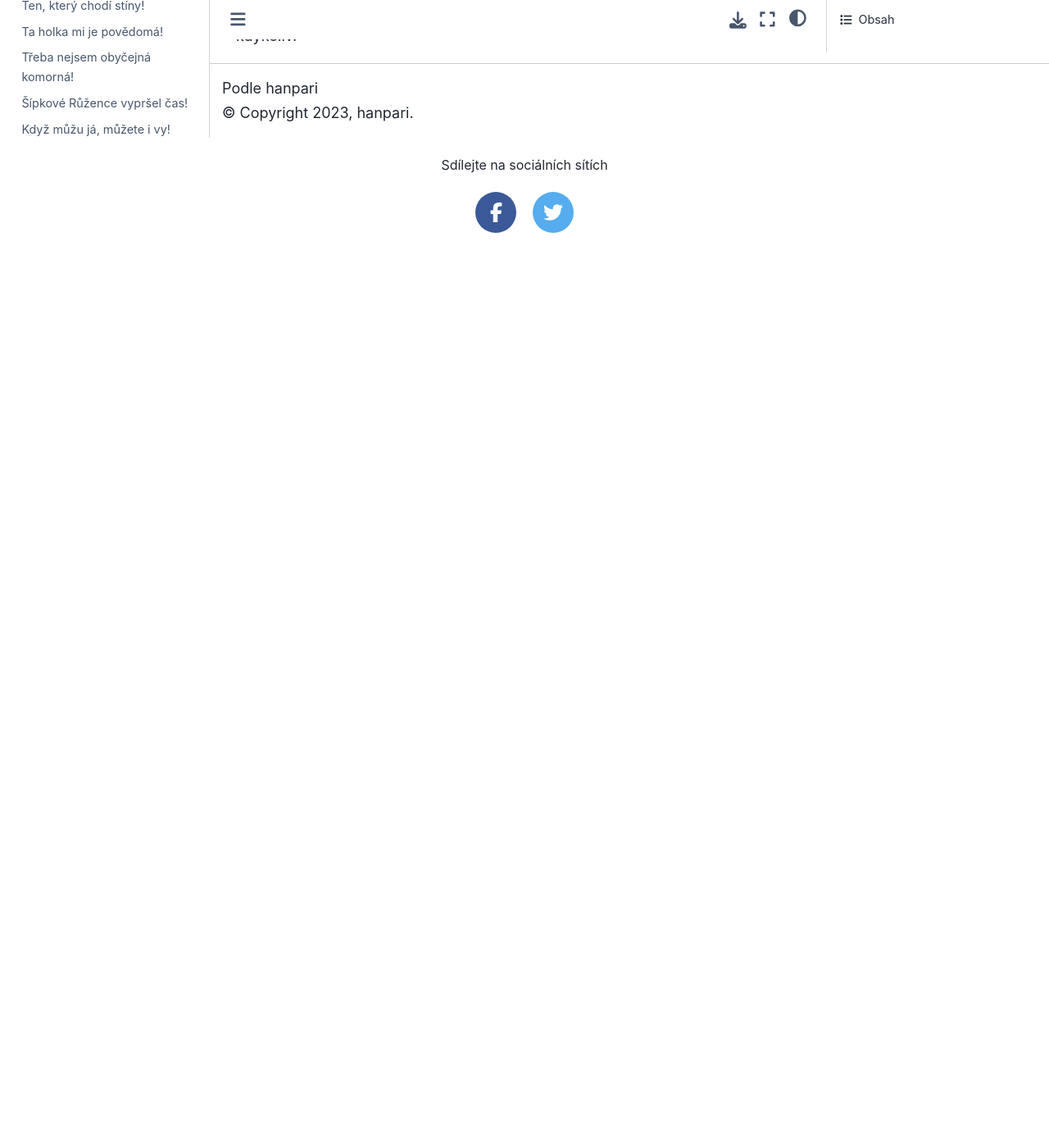
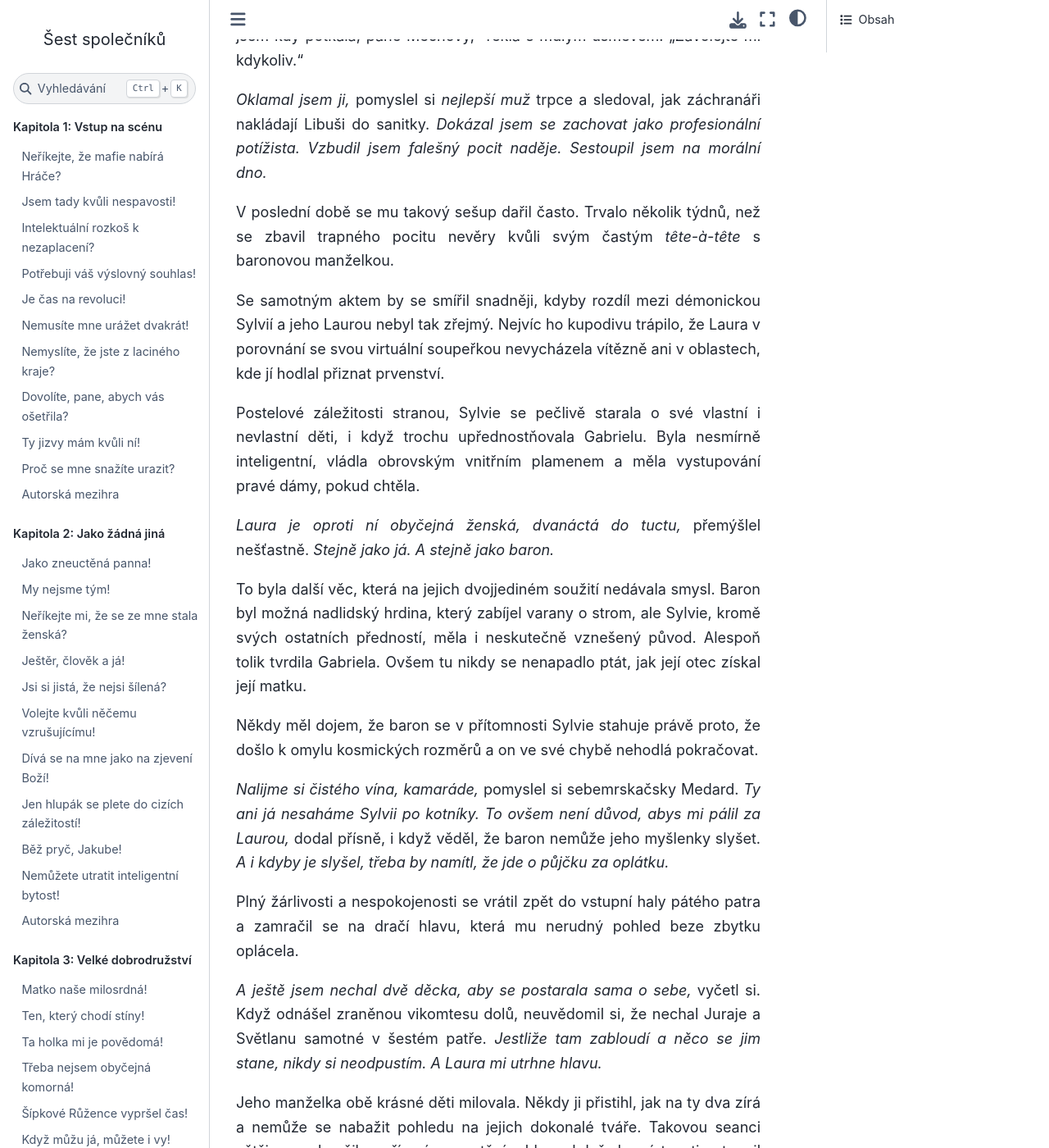
Before and after one commit to hanpari/sest-spolecniku, a Sphinx documentation site: the page built from source/sest_spolecniku/012-o-patro-dal/06.md, in a window 1280 px wide and 1400 px high, scrolled down 1632 px. Shown: the whole window at 82% size. Built offline with Sphinx 7.4.7 and the Sphinx Book theme 1.1.4, drawn with Linux system fonts in a browser that asks for light colours; pages that are not in the unit, such as notebooks, are missing from menus; before the commit the page ends 1916 px from its top, so only the background shows below that; some of the changed text lies outside the part shown.

Commit message:
Rajska jablka

```diff
--- a/source/sest_spolecniku/012-o-patro-dal/06.md
+++ b/source/sest_spolecniku/012-o-patro-dal/06.md
@@ -11,17 +11,17 @@
 
 "Dobrá, postarejte se o ni."
 
-Pyšný na svůj autoritativní tón (a také na to, že strážní bez řečí poslechli), Medard doprovodil Libuši až na lehátko uvnitř malého přístřešku. Žena nyní unaveně mlčela, ale až do poslední chvíle, dokud nevyšli ven, mu překotně vykládala tragický příběh vikomtesy z *Údolí plchů*.
+Pyšný na svůj autoritativní tón (a také na to, že strážní bez řečí poslechli), Medard doprovodil Libuši až na lehátko uvnitř přístřešku. Žena nyní unaveně mlčela, ale až do poslední chvíle, dokud nevyšli ven, mu překotně vykládala tragický příběh vikomtesy z *Údolí plchů*.
 
 *Není se co divit, že se nám vikomtesa nabídla jako na stříbrném podnose,* pomyslel si Medard. *Pokud ji někdo nezachrání, je vyřízená.*
 
 Barona velmi pobouřilo, když se dozvěděl, že vikomtesu hodlají prodat na černém trhu. Nejvíce mu ovšem vadilo, že otrokáři hodlají prodávat ženu ze šlechetného rodu, majitelku rozvinutého vnitřního plamene. To bylo proti zákonům gubernátorky *Červánkové Města* a uráželo to jeho stavovskou hrdost.
 
-Přes všechno své pobouření, baron se překvapivě nenabídl, že vyrazí na záchrannou akci, i když tím v zásadě odstoupil od svého závazku.
+Přes všechno své pobouření, baron se překvapivě nenabídl, že vyrazí na záchrannou akci, i když tím odstoupil od své přísahy. Nejspíš usoudil, že tohle není v jeho silách.
 
 "Pomůžete jí, že ano?" zeptala se Libuše, když zaslechli kvílení sanitky. "Řekla jsem vám, co jsem mohla. Pomůžete jí, pane Mechový? Ona si nezaslouží, aby ji prodali."
 
-Medard byl ve Hře dost dlouho, aby chápal, že baron z pohraničí nemá ve v *Červánkovém Městě* jakoukoliv šanci zasáhnout proti tamějšímu organizovanému zločinu. Nebylo těžké si představit, že černý trh kryjí vysoce postavení úředníci a mají z něj zisk.
+Medard byl ve Hře dost dlouho, aby chápal, že baron z pohraničí nemá v *Červánkovém Městě* jakoukoliv šanci zasáhnout proti tamějšímu organizovanému zločinu. Nebylo těžké si představit, že černý trh kryjí vysoce postavení úředníci a mají z něj zisk.
 
 *Špína vždy plave na hladině.*
 
@@ -29,8 +29,38 @@
 
 *Co by na mém místě udělal Záviš? Lhal by?*
 
-Potížista ve skutečnosti lhal málokdy, možná vůbec. Na jedné ze svých přednášek je upozornil, že lež vzbuzuje nedůvěru. "Lépe než lhát je vzbudit falešný dojem."
+Potížista ve skutečnosti lhal málokdy, možná vůbec. Na jedné ze svých přednášek je upozornil, že lež rodí nedůvěru. "Lépe než lhát je vzbudit falešný dojem."
 
 "Ozvu se vám," řekl proto Medard a vytáhl svůj omšelý telefon. "Nadiktujte mi své číslo."
 
-I když nic neslíbil, Libuše si s úlevou oddechla. "Jste nejlepší muž, jakého jsem kdy potkala, pane Mechový," řekla s úsměvem. "Zavolejte mi kdykoliv."
+I když nic neslíbil, Libuše si s úlevou oddechla. "Jste nejlepší muž, jakého jsem kdy potkala, pane Mechový," řekla s mdlým úsměvem. "Zavolejte mi kdykoliv."
+
+*Oklamal jsem ji,* pomyslel si *nejlepší muž* trpce a sledoval, jak záchranáři nakládají Libuši do sanitky. *Dokázal jsem se zachovat jako profesionální potížista. Vzbudil jsem falešný pocit naděje. Sestoupil jsem na morální dno.*
+
+V poslední době se mu takový sešup dařil často. Trvalo několik týdnů, než se zbavil trapného pocitu nevěry kvůli svým častým *tête-à-tête* s baronovou manželkou.
+
+Se samotným aktem by se smířil snadněji, kdyby rozdíl mezi démonickou Sylvií a jeho Laurou nebyl tak zřejmý. Nejvíc ho kupodivu trápilo, že Laura v porovnání se svou virtuální soupeřkou nevycházela vítězně ani v oblastech, kde jí hodlal přiznat prvenství.
+
+Postelové záležitosti stranou, Sylvie se pečlivě starala o své vlastní i nevlastní děti, i když trochu upřednostňovala Gabrielu. Byla nesmírně inteligentní, vládla obrovským vnitřním plamenem a měla vystupování pravé dámy, pokud chtěla.
+
+*Laura je oproti ní obyčejná ženská, dvanáctá do tuctu,* přemýšlel nešťastně. *Stejně jako já. A stejně jako baron.*
+
+To byla další věc, která na jejich dvojjediném soužití nedávala smysl. Baron byl možná nadlidský hrdina, který zabíjel varany o strom, ale Sylvie, kromě svých ostatních předností, měla i neskutečně vznešený původ. Alespoň tolik tvrdila Gabriela. Ovšem tu nikdy se nenapadlo ptát, jak její otec získal její matku.
+
+Někdy měl dojem, že baron se v přítomnosti Sylvie stahuje právě proto, že došlo k omylu kosmických rozměrů a on ve své chybě nehodlá pokračovat.
+
+*Nalijme si čistého vína, kamaráde,* pomyslel si sebemrskačsky Medard. *Ty ani já nesaháme Sylvii po kotníky. To ovšem není důvod, abys mi pálil za Laurou,* dodal přísně, i když věděl, že baron nemůže jeho myšlenky slyšet. *A i kdyby je slyšel, třeba by namítl, že jde o půjčku za oplátku.*
+
+Plný žárlivosti a nespokojenosti se vrátil zpět do vstupní haly pátého patra a zamračil se na dračí hlavu, která mu nerudný pohled beze zbytku oplácela.
+
+*A ještě jsem nechal dvě děcka, aby se postarala sama o sebe,* vyčetl si. Když odnášel zraněnou vikomtesu dolů, neuvědomil si, že nechal Juraje a Světlanu samotné v šestém patře. *Jestliže tam zabloudí a něco se jim stane, nikdy si neodpustím. A Laura mi utrhne hlavu.*
+
+Jeho manželka obě krásné děti milovala. Někdy ji přistihl, jak na ty dva zírá a nemůže se nabažit pohledu na jejich dokonalé tváře. Takovou seanci většinou zakončila upřímným zavrtěním hlavy, když do místnosti vstoupil Lukáš nebo Matyáš.
+
+*Přijde mi, že jsme byli šťastnější, když jsme svět stříbrných vídávali jen v televizi. Jsme jako Adama a Eva, kterým nabídli jablko poznání. Sbohem, náš soukromý ráji.*
+
+"K čertu!" zavrčel a svalil se na jednu volnou lavici. I teď se zde rozcvičovalo několik týmů. Jejich rozcvička se na sebe podobala jako vejce vejci. Ať už ji vyvinul kdokoliv, zřejmě nevzal v potaz zanedbaný tělesný stav plasťáků a bronzáků. Jejich zoufalé úsilí by bylo k popukání, kdyby se jeden každý z nich netvářil jako před popravou.
+
+Pokud mohl hádat, pak soudil, že smysl rozcvičky je snížit riziko zranění na nerovném terénu za dračí hlavou. Pak si všiml, že vedoucí jednoho týmu doprovází své pohyby zvláštními posunky, které připomínaly znakovou řeč pro neslyšící.
+
+*Zdá se, že Hromadný s Krtincem dostali jen nedokonalou kopii,* pomyslel si a vytáhl telefon, aby vše natočil.
```
